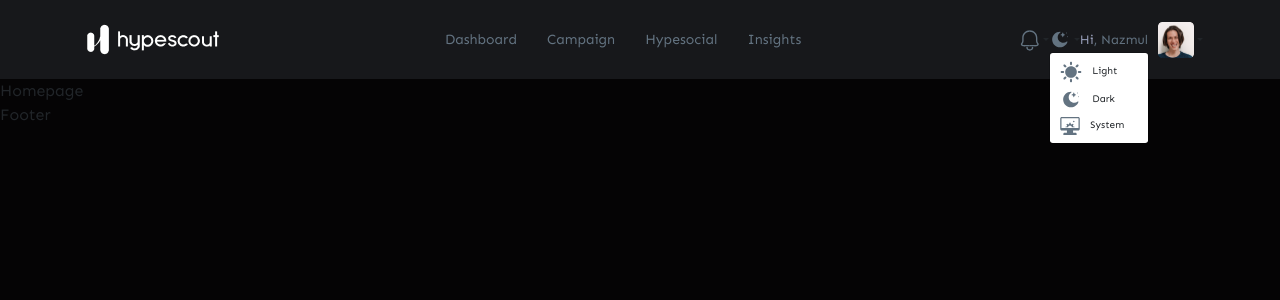
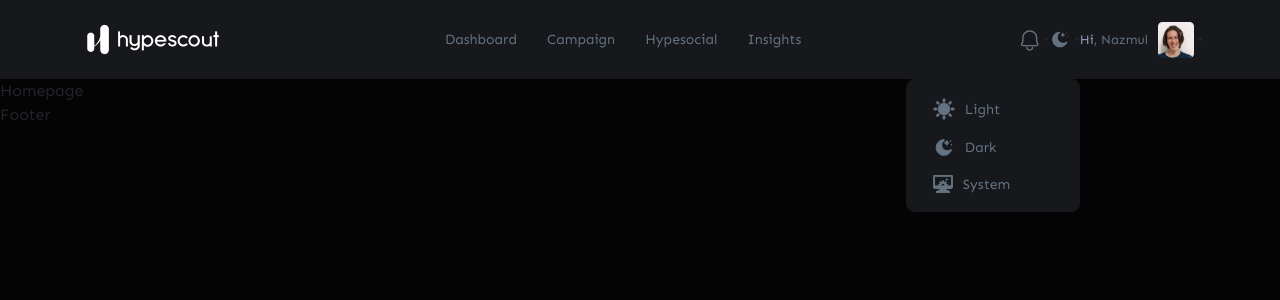
Before and after one commit to bpinazmul18/hype-scout, a React (Create React App) app: page / in a window 1280 px wide. Both pictures are taken after a click on the button 1064 px from the left and 39 px from the top of the page. Shown: the top 300 px of the page. Built offline with nearby package versions, Linux system fonts and the light colour scheme.

Commit message:
Navbar done.

```diff
--- a/src/assets/sass/_variable.scss
+++ b/src/assets/sass/_variable.scss
@@ -15,5 +15,6 @@ $tertiary-clr: #637381;
 $dark: #202124;
 $white: #ffffff;
 $gull-gray: #959CB6;
+$chetwode-blue: #8C87D1;
 /////////////////////////////////////////
 // Shadows
--- a/src/assets/sass/components/_navbar-dropdown.scss
+++ b/src/assets/sass/components/_navbar-dropdown.scss
@@ -41,6 +41,55 @@
                         }
                     }
                 }
+
+                .dropdown-menu {
+
+
+                    &[data-bs-popper] {
+                        position: absolute;
+                        width: 17.4rem;
+                        top: calc(100% + 27px);
+                        left: auto!important;
+                        right: 0;
+                        background-color: $secondary-clr;
+                        border-color: $secondary-clr;
+                        border-radius: .8rem;
+                        padding: 1rem;
+                    }
+
+                    .dropdown-item {
+                        font-style: normal;
+                        font-weight: 400;
+                        font-size: 1.4rem;
+                        line-height: 1.7rem;
+                        padding: .8rem 1.6rem;
+                        display: flex;
+                        align-items: center;
+                        text-align: center;
+                        color: $tertiary-clr;
+                        border-radius: .4rem;
+                        transition: all 0.3s ease;
+
+
+                        &:hover {
+                            background-color: $primary-clr;
+
+                            svg {
+                                fill: $chetwode-blue;
+                            }
+
+                            .dropdown-item-text {
+                                color: $chetwode-blue;
+                            }
+                        }
+
+                        .dropdown-item-text {
+                            color: $tertiary-clr;
+                            padding: 0rem;
+                            margin-left: 1rem;
+                        }
+                    }
+                }
             }
         }
     }
--- a/src/components/common/NavbarDropdown.tsx
+++ b/src/components/common/NavbarDropdown.tsx
@@ -28,16 +28,16 @@ const NavbarDropdown = () => {
                     </Dropdown.Toggle>
                     <Dropdown.Menu>
                         <Dropdown.Item className="d-flex align-items-center" as="li">
-                            <svg width="22" height="22" viewBox="0 0 22 22" fill="none" xmlns="http://www.w3.org/2000/svg">
-                                <path d="M10.9912 5.1571C9.83511 5.15688 8.70501 5.4995 7.74369 6.1416C6.78237 6.7837 6.03305 7.69646 5.5905 8.76444C5.14795 9.8324 5.03204 11.0077 5.25744 12.1415C5.48283 13.2754 6.0394 14.3169 6.85676 15.1345C7.67413 15.952 8.71557 16.5088 9.84941 16.7343C10.9832 16.96 12.1585 16.8443 13.2265 16.402C14.2946 15.9597 15.2075 15.2105 15.8498 14.2494C16.4921 13.2881 16.835 12.1581 16.835 11.0021C16.8333 9.45253 16.2172 7.96697 15.1216 6.87123C14.0261 5.77547 12.5407 5.15901 10.9912 5.1571Z" fill="#637381"/>
-                                <path d="M20.282 9.9707H18.9081C18.6346 9.9707 18.3723 10.0793 18.1788 10.2727C17.9854 10.4662 17.8767 10.7285 17.8767 11.0021C17.8767 11.2757 17.9854 11.538 18.1788 11.7314C18.3723 11.9249 18.6346 12.0335 18.9081 12.0335H20.282C20.5556 12.0335 20.8179 11.9249 21.0113 11.7314C21.2048 11.538 21.3134 11.2757 21.3134 11.0021C21.3134 10.7285 21.2048 10.4662 21.0113 10.2727C20.8179 10.0793 20.5556 9.9707 20.282 9.9707Z" fill="#637381"/>
-                                <path d="M10.9912 17.8745C10.7179 17.875 10.4558 17.9838 10.2626 18.1771C10.0693 18.3704 9.96072 18.6326 9.96045 18.9059V20.2811C9.96045 20.5545 10.0691 20.8166 10.2623 21.0099C10.4556 21.2032 10.7178 21.3117 10.9911 21.3117C11.2645 21.3117 11.5267 21.2032 11.7199 21.0099C11.9132 20.8166 12.0218 20.5545 12.0218 20.2811V18.9059C12.0216 18.6326 11.9129 18.3705 11.7198 18.1771C11.5266 17.9838 11.2646 17.875 10.9912 17.8745Z" fill="#637381"/>
-                                <path d="M4.12258 11.0021C4.12235 10.7287 4.0137 10.4666 3.82047 10.2733C3.62724 10.0799 3.3652 9.97107 3.09184 9.9707H1.71819C1.44463 9.9707 1.18229 10.0793 0.988868 10.2727C0.795435 10.4662 0.686768 10.7285 0.686768 11.0021C0.686768 11.2757 0.795435 11.538 0.988868 11.7314C1.18229 11.9249 1.44463 12.0335 1.71819 12.0335H3.09185C3.36521 12.0331 3.62725 11.9243 3.82047 11.7309C4.0137 11.5376 4.12235 11.2755 4.12258 11.0021Z" fill="#637381"/>
-                                <path d="M10.9913 4.12548C11.2647 4.12506 11.5266 4.01624 11.7199 3.82289C11.9131 3.62953 12.0218 3.36743 12.022 3.09407V1.71889C12.022 1.44554 11.9135 1.18339 11.7201 0.990105C11.5269 0.79682 11.2647 0.688232 10.9914 0.688232C10.718 0.688232 10.4559 0.79682 10.2626 0.990105C10.0693 1.18339 9.96069 1.44554 9.96069 1.71889V3.09407C9.96088 3.36741 10.0695 3.62951 10.2627 3.82287C10.456 4.01623 10.718 4.12506 10.9913 4.12548Z" fill="#637381"/>
-                                <path d="M17.3119 6.13915L18.2843 5.16677C18.3803 5.07114 18.4565 4.95751 18.5086 4.83238C18.5606 4.70726 18.5875 4.57309 18.5877 4.43757C18.5878 4.30205 18.5612 4.16784 18.5094 4.04261C18.4576 3.91737 18.3816 3.8036 18.2857 3.70777C18.1899 3.61194 18.0762 3.53595 17.9509 3.48415C17.8257 3.43235 17.6914 3.40576 17.556 3.40588C17.4205 3.40602 17.2863 3.43288 17.1612 3.48492C17.036 3.53697 16.9224 3.61318 16.8267 3.70919L15.8544 4.6816C15.7584 4.77724 15.6821 4.89087 15.63 5.016C15.5781 5.14113 15.5512 5.27529 15.551 5.41081C15.5509 5.54633 15.5775 5.68054 15.6293 5.80577C15.6811 5.931 15.7571 6.04478 15.8529 6.1406C15.9488 6.23643 16.0625 6.31241 16.1877 6.36422C16.313 6.41602 16.4473 6.44261 16.5827 6.44247C16.7182 6.44234 16.8524 6.41548 16.9775 6.36344C17.1027 6.31139 17.2163 6.23518 17.3119 6.13915Z" fill="#637381"/>
-                                <path d="M17.3117 15.865C17.2161 15.7691 17.1024 15.6929 16.9773 15.6408C16.8522 15.5888 16.718 15.562 16.5826 15.5619C16.4471 15.5617 16.3129 15.5884 16.1877 15.6402C16.0624 15.692 15.9487 15.768 15.8529 15.8637C15.757 15.9595 15.6811 16.0733 15.6292 16.1985C15.5774 16.3237 15.5508 16.4579 15.551 16.5934C15.5511 16.7289 15.578 16.8631 15.63 16.9882C15.682 17.1133 15.7582 17.2269 15.8542 17.3226L16.8266 18.295C16.9222 18.391 17.0358 18.4672 17.1609 18.5191C17.286 18.5712 17.4202 18.598 17.5557 18.5982C17.6912 18.5983 17.8254 18.5717 17.9506 18.5199C18.0758 18.4681 18.1896 18.3921 18.2854 18.2962C18.3812 18.2004 18.4571 18.0867 18.5089 17.9614C18.5608 17.8362 18.5874 17.702 18.5872 17.5665C18.5871 17.4311 18.5603 17.297 18.5083 17.1718C18.4562 17.0467 18.38 16.933 18.2841 16.8374L17.3117 15.865Z" fill="#637381"/>
-                                <path d="M4.67061 15.8649L3.69823 16.8373C3.60218 16.9329 3.52594 17.0466 3.47387 17.1717C3.4218 17.2968 3.39492 17.4309 3.39478 17.5665C3.39463 17.7021 3.42121 17.8363 3.47301 17.9615C3.52481 18.0868 3.60081 18.2005 3.69664 18.2964C3.79248 18.3922 3.90629 18.4682 4.03153 18.52C4.15677 18.5718 4.29101 18.5984 4.42654 18.5983C4.56208 18.5981 4.69625 18.5712 4.82138 18.5192C4.94652 18.4671 5.06016 18.3908 5.15578 18.2948L6.12818 17.3225C6.22417 17.2268 6.30035 17.1131 6.35237 16.9881C6.40439 16.8629 6.43123 16.7287 6.43134 16.5933C6.43146 16.4578 6.40486 16.3236 6.35306 16.1984C6.30126 16.0731 6.22529 15.9594 6.12947 15.8636C6.03366 15.7677 5.91989 15.6917 5.79467 15.6399C5.66947 15.5881 5.53528 15.5616 5.39977 15.5616C5.26427 15.5618 5.13013 15.5886 5.005 15.6407C4.87989 15.6926 4.76626 15.7688 4.67061 15.8649Z" fill="#637381"/>
-                                <path d="M4.67083 6.13905C4.76652 6.23488 4.88014 6.31093 5.00523 6.36283C5.1303 6.41473 5.26439 6.44148 5.3998 6.44154C5.53523 6.44159 5.66934 6.41496 5.79447 6.36316C5.91959 6.31137 6.03328 6.23542 6.12904 6.13966C6.2248 6.04391 6.30074 5.93021 6.35254 5.80509C6.40433 5.67996 6.43097 5.54585 6.43091 5.41043C6.43085 5.27501 6.4041 5.14092 6.3522 5.01585C6.3003 4.89077 6.22425 4.77714 6.12842 4.68146L5.15602 3.70906C5.06041 3.61291 4.94677 3.53658 4.82161 3.48443C4.69645 3.43229 4.56222 3.40534 4.42663 3.40515C4.29104 3.40497 4.15674 3.43153 4.03144 3.48333C3.90613 3.53514 3.79228 3.61115 3.6964 3.70703C3.60053 3.80291 3.52451 3.91676 3.47271 4.04207C3.4209 4.16738 3.39434 4.30167 3.39453 4.43726C3.39472 4.57286 3.42167 4.70708 3.47381 4.83224C3.52596 4.9574 3.6023 5.07104 3.69844 5.16665L4.67083 6.13905Z" fill="#637381"/>
+                            <svg width="22" height="22" viewBox="0 0 22 22" fill="currentColor" stroke="currentColor" xmlns="http://www.w3.org/2000/svg">
+                                <path d="M10.9912 5.1571C9.83511 5.15688 8.70501 5.4995 7.74369 6.1416C6.78237 6.7837 6.03305 7.69646 5.5905 8.76444C5.14795 9.8324 5.03204 11.0077 5.25744 12.1415C5.48283 13.2754 6.0394 14.3169 6.85676 15.1345C7.67413 15.952 8.71557 16.5088 9.84941 16.7343C10.9832 16.96 12.1585 16.8443 13.2265 16.402C14.2946 15.9597 15.2075 15.2105 15.8498 14.2494C16.4921 13.2881 16.835 12.1581 16.835 11.0021C16.8333 9.45253 16.2172 7.96697 15.1216 6.87123C14.0261 5.77547 12.5407 5.15901 10.9912 5.1571Z"/>
+                                <path d="M20.282 9.9707H18.9081C18.6346 9.9707 18.3723 10.0793 18.1788 10.2727C17.9854 10.4662 17.8767 10.7285 17.8767 11.0021C17.8767 11.2757 17.9854 11.538 18.1788 11.7314C18.3723 11.9249 18.6346 12.0335 18.9081 12.0335H20.282C20.5556 12.0335 20.8179 11.9249 21.0113 11.7314C21.2048 11.538 21.3134 11.2757 21.3134 11.0021C21.3134 10.7285 21.2048 10.4662 21.0113 10.2727C20.8179 10.0793 20.5556 9.9707 20.282 9.9707Z"/>
+                                <path d="M10.9912 17.8745C10.7179 17.875 10.4558 17.9838 10.2626 18.1771C10.0693 18.3704 9.96072 18.6326 9.96045 18.9059V20.2811C9.96045 20.5545 10.0691 20.8166 10.2623 21.0099C10.4556 21.2032 10.7178 21.3117 10.9911 21.3117C11.2645 21.3117 11.5267 21.2032 11.7199 21.0099C11.9132 20.8166 12.0218 20.5545 12.0218 20.2811V18.9059C12.0216 18.6326 11.9129 18.3705 11.7198 18.1771C11.5266 17.9838 11.2646 17.875 10.9912 17.8745Z"/>
+                                <path d="M4.12258 11.0021C4.12235 10.7287 4.0137 10.4666 3.82047 10.2733C3.62724 10.0799 3.3652 9.97107 3.09184 9.9707H1.71819C1.44463 9.9707 1.18229 10.0793 0.988868 10.2727C0.795435 10.4662 0.686768 10.7285 0.686768 11.0021C0.686768 11.2757 0.795435 11.538 0.988868 11.7314C1.18229 11.9249 1.44463 12.0335 1.71819 12.0335H3.09185C3.36521 12.0331 3.62725 11.9243 3.82047 11.7309C4.0137 11.5376 4.12235 11.2755 4.12258 11.0021Z"/>
+                                <path d="M10.9913 4.12548C11.2647 4.12506 11.5266 4.01624 11.7199 3.82289C11.9131 3.62953 12.0218 3.36743 12.022 3.09407V1.71889C12.022 1.44554 11.9135 1.18339 11.7201 0.990105C11.5269 0.79682 11.2647 0.688232 10.9914 0.688232C10.718 0.688232 10.4559 0.79682 10.2626 0.990105C10.0693 1.18339 9.96069 1.44554 9.96069 1.71889V3.09407C9.96088 3.36741 10.0695 3.62951 10.2627 3.82287C10.456 4.01623 10.718 4.12506 10.9913 4.12548Z"/>
+                                <path d="M17.3119 6.13915L18.2843 5.16677C18.3803 5.07114 18.4565 4.95751 18.5086 4.83238C18.5606 4.70726 18.5875 4.57309 18.5877 4.43757C18.5878 4.30205 18.5612 4.16784 18.5094 4.04261C18.4576 3.91737 18.3816 3.8036 18.2857 3.70777C18.1899 3.61194 18.0762 3.53595 17.9509 3.48415C17.8257 3.43235 17.6914 3.40576 17.556 3.40588C17.4205 3.40602 17.2863 3.43288 17.1612 3.48492C17.036 3.53697 16.9224 3.61318 16.8267 3.70919L15.8544 4.6816C15.7584 4.77724 15.6821 4.89087 15.63 5.016C15.5781 5.14113 15.5512 5.27529 15.551 5.41081C15.5509 5.54633 15.5775 5.68054 15.6293 5.80577C15.6811 5.931 15.7571 6.04478 15.8529 6.1406C15.9488 6.23643 16.0625 6.31241 16.1877 6.36422C16.313 6.41602 16.4473 6.44261 16.5827 6.44247C16.7182 6.44234 16.8524 6.41548 16.9775 6.36344C17.1027 6.31139 17.2163 6.23518 17.3119 6.13915Z"/>
+                                <path d="M17.3117 15.865C17.2161 15.7691 17.1024 15.6929 16.9773 15.6408C16.8522 15.5888 16.718 15.562 16.5826 15.5619C16.4471 15.5617 16.3129 15.5884 16.1877 15.6402C16.0624 15.692 15.9487 15.768 15.8529 15.8637C15.757 15.9595 15.6811 16.0733 15.6292 16.1985C15.5774 16.3237 15.5508 16.4579 15.551 16.5934C15.5511 16.7289 15.578 16.8631 15.63 16.9882C15.682 17.1133 15.7582 17.2269 15.8542 17.3226L16.8266 18.295C16.9222 18.391 17.0358 18.4672 17.1609 18.5191C17.286 18.5712 17.4202 18.598 17.5557 18.5982C17.6912 18.5983 17.8254 18.5717 17.9506 18.5199C18.0758 18.4681 18.1896 18.3921 18.2854 18.2962C18.3812 18.2004 18.4571 18.0867 18.5089 17.9614C18.5608 17.8362 18.5874 17.702 18.5872 17.5665C18.5871 17.4311 18.5603 17.297 18.5083 17.1718C18.4562 17.0467 18.38 16.933 18.2841 16.8374L17.3117 15.865Z"/>
+                                <path d="M4.67061 15.8649L3.69823 16.8373C3.60218 16.9329 3.52594 17.0466 3.47387 17.1717C3.4218 17.2968 3.39492 17.4309 3.39478 17.5665C3.39463 17.7021 3.42121 17.8363 3.47301 17.9615C3.52481 18.0868 3.60081 18.2005 3.69664 18.2964C3.79248 18.3922 3.90629 18.4682 4.03153 18.52C4.15677 18.5718 4.29101 18.5984 4.42654 18.5983C4.56208 18.5981 4.69625 18.5712 4.82138 18.5192C4.94652 18.4671 5.06016 18.3908 5.15578 18.2948L6.12818 17.3225C6.22417 17.2268 6.30035 17.1131 6.35237 16.9881C6.40439 16.8629 6.43123 16.7287 6.43134 16.5933C6.43146 16.4578 6.40486 16.3236 6.35306 16.1984C6.30126 16.0731 6.22529 15.9594 6.12947 15.8636C6.03366 15.7677 5.91989 15.6917 5.79467 15.6399C5.66947 15.5881 5.53528 15.5616 5.39977 15.5616C5.26427 15.5618 5.13013 15.5886 5.005 15.6407C4.87989 15.6926 4.76626 15.7688 4.67061 15.8649Z"/>
+                                <path d="M4.67083 6.13905C4.76652 6.23488 4.88014 6.31093 5.00523 6.36283C5.1303 6.41473 5.26439 6.44148 5.3998 6.44154C5.53523 6.44159 5.66934 6.41496 5.79447 6.36316C5.91959 6.31137 6.03328 6.23542 6.12904 6.13966C6.2248 6.04391 6.30074 5.93021 6.35254 5.80509C6.40433 5.67996 6.43097 5.54585 6.43091 5.41043C6.43085 5.27501 6.4041 5.14092 6.3522 5.01585C6.3003 4.89077 6.22425 4.77714 6.12842 4.68146L5.15602 3.70906C5.06041 3.61291 4.94677 3.53658 4.82161 3.48443C4.69645 3.43229 4.56222 3.40534 4.42663 3.40515C4.29104 3.40497 4.15674 3.43153 4.03144 3.48333C3.90613 3.53514 3.79228 3.61115 3.6964 3.70703C3.60053 3.80291 3.52451 3.91676 3.47271 4.04207C3.4209 4.16738 3.39434 4.30167 3.39453 4.43726C3.39472 4.57286 3.42167 4.70708 3.47381 4.83224C3.52596 4.9574 3.6023 5.07104 3.69844 5.16665L4.67083 6.13905Z"/>
                             </svg>
                             <div className="dropdown-item-text">
                                 Light
@@ -45,11 +45,11 @@ const NavbarDropdown = () => {
                         </Dropdown.Item>
 
                         <Dropdown.Item className="d-flex align-items-center" as="li">
-                            <svg width="22" height="23" viewBox="0 0 22 23" fill="none" xmlns="http://www.w3.org/2000/svg">
-                                <path d="M17.476 5.48325C17.7303 5.48325 17.9364 5.27713 17.9364 5.02288C17.9364 4.76861 17.7303 4.5625 17.476 4.5625C17.2218 4.5625 17.0156 4.76861 17.0156 5.02288C17.0156 5.27713 17.2218 5.48325 17.476 5.48325Z" fill="#637381"/>
-                                <path d="M18.3969 9.1981C18.6512 9.1981 18.8572 8.99198 18.8572 8.73772C18.8572 8.48346 18.6512 8.27734 18.3969 8.27734C18.1426 8.27734 17.9365 8.48346 17.9365 8.73772C17.9365 8.99198 18.1426 9.1981 18.3969 9.1981Z" fill="#637381"/>
-                                <path d="M11.0304 19.3588C14.3862 19.3588 17.3638 17.1898 18.4401 14.0076C18.5058 13.8139 18.4352 13.5999 18.2674 13.4826C18.1002 13.3662 17.875 13.3733 17.7149 13.5019C16.7227 14.3017 15.5254 14.7243 14.2531 14.7243C11.2066 14.7243 8.69783 12.2462 8.69783 9.19978C8.69783 7.29488 9.69558 5.51708 11.3159 4.49605C11.4894 4.38678 11.5497 4.17504 11.4926 3.97812C11.436 3.7812 11.2354 3.64453 11.0304 3.64453C6.71482 3.64453 3.14258 7.18607 3.14258 11.5017C3.14258 15.8172 6.71482 19.3588 11.0304 19.3588Z" fill="#637381"/>
-                                <path d="M11.9516 7.35546C12.7132 7.35546 13.3327 7.97501 13.3327 8.73661C13.3327 8.99107 13.5387 9.19698 13.7931 9.19698C14.0476 9.19698 14.2535 8.99107 14.2535 8.73661C14.2535 7.97501 14.8731 7.35546 15.6346 7.35546C15.8891 7.35546 16.095 7.14955 16.095 6.89509C16.095 6.64062 15.8891 6.43471 15.6346 6.43471C14.8731 6.43471 14.2535 5.78446 14.2535 5.02288C14.2535 4.76841 14.0476 4.5625 13.7931 4.5625C13.5387 4.5625 13.3327 4.76841 13.3327 5.02288C13.3327 5.78446 12.7132 6.43471 11.9516 6.43471C11.6971 6.43471 11.4912 6.64062 11.4912 6.89509C11.4912 7.14955 11.6971 7.35546 11.9516 7.35546Z" fill="#637381"/>
+                            <svg width="22" height="23" viewBox="0 0 22 23" fill="currentColor" stroke="currentColor" xmlns="http://www.w3.org/2000/svg">
+                                <path d="M17.476 5.48325C17.7303 5.48325 17.9364 5.27713 17.9364 5.02288C17.9364 4.76861 17.7303 4.5625 17.476 4.5625C17.2218 4.5625 17.0156 4.76861 17.0156 5.02288C17.0156 5.27713 17.2218 5.48325 17.476 5.48325Z"/>
+                                <path d="M18.3969 9.1981C18.6512 9.1981 18.8572 8.99198 18.8572 8.73772C18.8572 8.48346 18.6512 8.27734 18.3969 8.27734C18.1426 8.27734 17.9365 8.48346 17.9365 8.73772C17.9365 8.99198 18.1426 9.1981 18.3969 9.1981Z"/>
+                                <path d="M11.0304 19.3588C14.3862 19.3588 17.3638 17.1898 18.4401 14.0076C18.5058 13.8139 18.4352 13.5999 18.2674 13.4826C18.1002 13.3662 17.875 13.3733 17.7149 13.5019C16.7227 14.3017 15.5254 14.7243 14.2531 14.7243C11.2066 14.7243 8.69783 12.2462 8.69783 9.19978C8.69783 7.29488 9.69558 5.51708 11.3159 4.49605C11.4894 4.38678 11.5497 4.17504 11.4926 3.97812C11.436 3.7812 11.2354 3.64453 11.0304 3.64453C6.71482 3.64453 3.14258 7.18607 3.14258 11.5017C3.14258 15.8172 6.71482 19.3588 11.0304 19.3588Z"/>
+                                <path d="M11.9516 7.35546C12.7132 7.35546 13.3327 7.97501 13.3327 8.73661C13.3327 8.99107 13.5387 9.19698 13.7931 9.19698C14.0476 9.19698 14.2535 8.99107 14.2535 8.73661C14.2535 7.97501 14.8731 7.35546 15.6346 7.35546C15.8891 7.35546 16.095 7.14955 16.095 6.89509C16.095 6.64062 15.8891 6.43471 15.6346 6.43471C14.8731 6.43471 14.2535 5.78446 14.2535 5.02288C14.2535 4.76841 14.0476 4.5625 13.7931 4.5625C13.5387 4.5625 13.3327 4.76841 13.3327 5.02288C13.3327 5.78446 12.7132 6.43471 11.9516 6.43471C11.6971 6.43471 11.4912 6.64062 11.4912 6.89509C11.4912 7.14955 11.6971 7.35546 11.9516 7.35546Z"/>
                             </svg>
                             <div className="dropdown-item-text">
                                 Dark
@@ -57,8 +57,8 @@ const NavbarDropdown = () => {
                         </Dropdown.Item>
 
                         <Dropdown.Item className="d-flex align-items-center" as="li">
-                            <svg width="20" height="18" viewBox="0 0 20 18" fill="none" xmlns="http://www.w3.org/2000/svg">
-                                <path fillRule="evenodd" clipRule="evenodd" d="M0.231689 1.61738V11.9496C0.231689 12.7757 0.907548 13.4515 1.73359 13.4515H6.92994V15.8377H4.64385C3.9394 15.8377 3.36308 16.2982 3.36308 16.861V17.8844H16.6369V16.861C16.6369 16.2982 16.0606 15.8377 15.3561 15.8377H13.07V13.4515H18.2663C19.0923 13.4515 19.7681 12.7757 19.7681 11.9496V1.61738C19.7681 0.791337 19.0922 0.115479 18.2663 0.115479H1.73359C0.907548 0.115479 0.231689 0.791337 0.231689 1.61738ZM10.828 7.07641C11.1375 7.15553 11.4296 7.27807 11.6976 7.43693L12.7859 6.64897L13.6568 7.5198L12.8688 8.60825C13.0277 8.87619 13.1501 9.16833 13.2293 9.47771L14.5558 9.69001V10.2914H11.8196C11.8118 9.29309 11.0002 8.48606 9.99992 8.48606C8.99974 8.48606 8.18813 9.29309 8.18034 10.2914H5.44414V9.69001L6.77061 9.47762C6.84975 9.16824 6.9722 8.8761 7.13109 8.60825L6.34306 7.5198L7.21397 6.64897L8.30225 7.43693C8.57028 7.27798 8.86234 7.1555 9.1718 7.07641L9.3841 5.75005H10.6157L10.828 7.07641ZM13.7906 5.27606C13.3713 5.27606 13.0314 4.93618 13.0314 4.51689C13.0314 4.09761 13.3713 3.75773 13.7906 3.75773C14.2098 3.75773 14.5497 4.09761 14.5497 4.51689C14.5497 4.93618 14.2098 5.27606 13.7906 5.27606ZM1.48761 10.9216V1.57969C1.48761 1.46515 1.58136 1.3714 1.6959 1.3714H18.3039C18.4185 1.3714 18.5122 1.46515 18.5122 1.57969V10.9216C12.8374 10.9216 7.16249 10.9216 1.48761 10.9216Z" fill="#637381"/>
+                            <svg width="20" height="18" viewBox="0 0 20 18" fill="currentColor" stroke="currentColor" xmlns="http://www.w3.org/2000/svg">
+                                <path fillRule="evenodd" clipRule="evenodd" d="M0.231689 1.61738V11.9496C0.231689 12.7757 0.907548 13.4515 1.73359 13.4515H6.92994V15.8377H4.64385C3.9394 15.8377 3.36308 16.2982 3.36308 16.861V17.8844H16.6369V16.861C16.6369 16.2982 16.0606 15.8377 15.3561 15.8377H13.07V13.4515H18.2663C19.0923 13.4515 19.7681 12.7757 19.7681 11.9496V1.61738C19.7681 0.791337 19.0922 0.115479 18.2663 0.115479H1.73359C0.907548 0.115479 0.231689 0.791337 0.231689 1.61738ZM10.828 7.07641C11.1375 7.15553 11.4296 7.27807 11.6976 7.43693L12.7859 6.64897L13.6568 7.5198L12.8688 8.60825C13.0277 8.87619 13.1501 9.16833 13.2293 9.47771L14.5558 9.69001V10.2914H11.8196C11.8118 9.29309 11.0002 8.48606 9.99992 8.48606C8.99974 8.48606 8.18813 9.29309 8.18034 10.2914H5.44414V9.69001L6.77061 9.47762C6.84975 9.16824 6.9722 8.8761 7.13109 8.60825L6.34306 7.5198L7.21397 6.64897L8.30225 7.43693C8.57028 7.27798 8.86234 7.1555 9.1718 7.07641L9.3841 5.75005H10.6157L10.828 7.07641ZM13.7906 5.27606C13.3713 5.27606 13.0314 4.93618 13.0314 4.51689C13.0314 4.09761 13.3713 3.75773 13.7906 3.75773C14.2098 3.75773 14.5497 4.09761 14.5497 4.51689C14.5497 4.93618 14.2098 5.27606 13.7906 5.27606ZM1.48761 10.9216V1.57969C1.48761 1.46515 1.58136 1.3714 1.6959 1.3714H18.3039C18.4185 1.3714 18.5122 1.46515 18.5122 1.57969V10.9216C12.8374 10.9216 7.16249 10.9216 1.48761 10.9216Z"/>
                             </svg>
 
                             <div className="dropdown-item-text">
```
